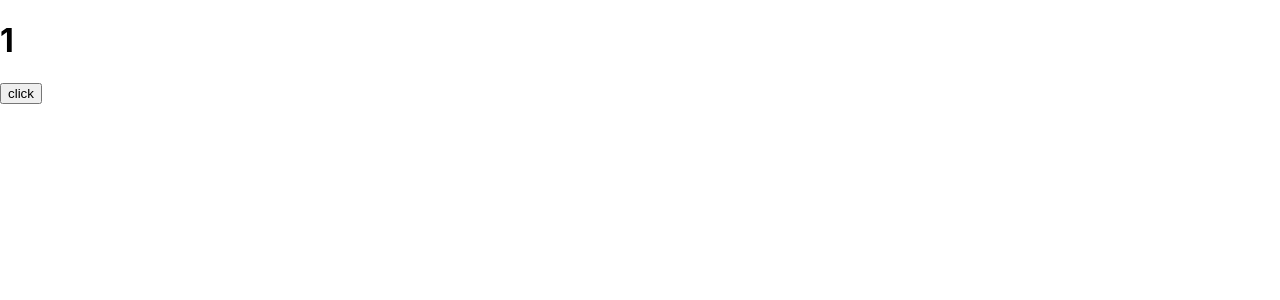
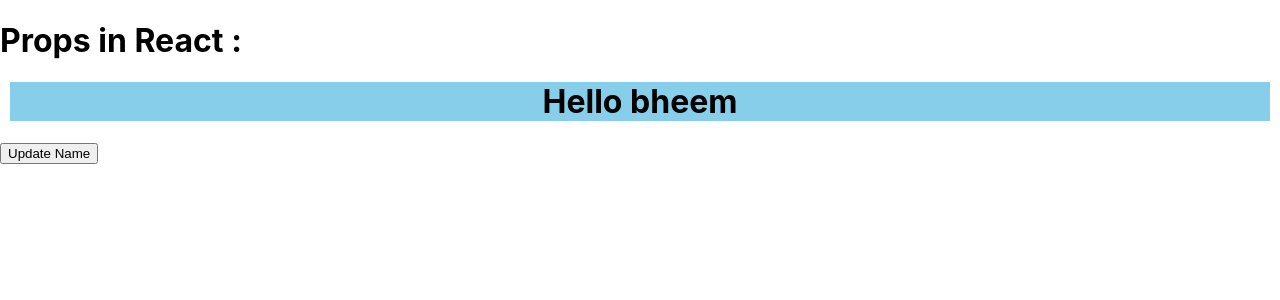
Before and after one commit to codeAlok/React_js_prct, a React (Create React App) app: page / in a window 1280 px wide. Shown: the top 300 px of the page. Built offline with nearby package versions, Linux system fonts and the light colour scheme.

Commit message:
props in func_conmp

```diff
--- a/src/App.js
+++ b/src/App.js
@@ -3,6 +3,8 @@
 import './App.css';
 import User from './User';
 import ClassComp from './ClassComp'; //for state & prop in class_comp
+
+import Student from './Student'  // for props
 
 // function App() {
 
@@ -68,10 +70,33 @@
   //   </div>
   // );
 
-  //*** state in class_component***
-  return(
+  // //*** state in class_component***
+  // return(
+  //   <div>
+  //     <ClassComp />
+  //   </div>
+  // )
+
+  //*** Props in fn_comp ***
+  // Props is like parameter passing
+  // using state
+  const [name, setName] = useState("bheem");
+
+  return (
     <div>
-      <ClassComp />
+      <h1>Props in React :</h1>
+
+      {/* general prop passing */}
+      {/* <Student name={"Alok"} email={"aka@test.com"} other={{address: 'Banglore', mobile: "000"}}/>
+
+      <Student name={"Rishav"} email={"risu@test.com"} other={{address: 'gurgaon', mobile: "112"}}/>
+
+      <Student name={"Aditya"} email={"adi@test.com"} other={{address: 'delhi', mobile: "223"}}/> */}
+
+      {/* changing name using state and prop */}
+      <Student name={name} />
+      <button onClick={()=> {setName("Prem")}}>Update Name</button>
+
     </div>
   )
 }
--- /dev/null
+++ b/src/Student.js
@@ -0,0 +1,15 @@
+// can write anything instead props , like p or par
+function Student(props) {
+
+    console.log(props);
+    return(
+        <div style={{backgroundColor: "skyblue", margin: 10, textAlign: "center"}}>
+
+            <h1>Hello {props.name}</h1>
+            {/* <h2>Email: {props.email}</h2>
+            <h4>Address: {props.other.address}</h4> */}
+        </div>
+    )
+}
+
+export default Student;
```
